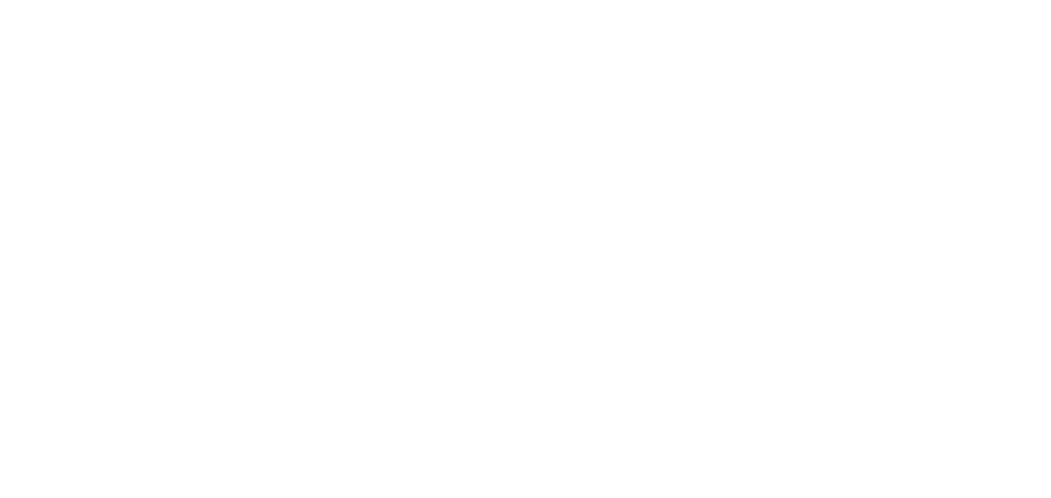
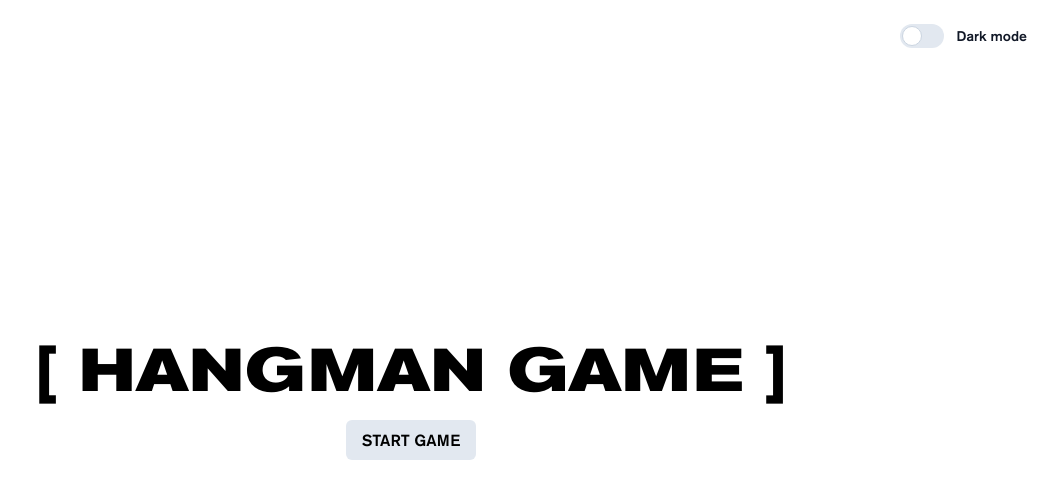
Before and after one commit to karpovIlya/HANGMAN, a website built with Vite: page index.html in a window 1280 px wide. Shown: the whole page, without its empty margins (229-1280 px from the left). Built offline with nearby package versions, Linux system fonts and the light colour scheme.

Commit message:
Create a start page and toggle dark/light theme

```diff
--- a/index.html
+++ b/index.html
@@ -10,7 +10,51 @@
     <title>Hangman game</title>
   </head>
   <body>
-    <div id="app"></div>
+    <div id="app">
+      <div class="theme-switcher-wrapper">
+        <label class="inline-flex items-center cursor-pointer">
+          <input type="checkbox" id="theme-swicther" class="sr-only peer">
+          <div
+            class="
+              relative
+              w-11
+              h-6
+              bg-slate-200
+              peer-focus:outline-none
+              peer-focus:ring-4
+              peer-focus:ring-indigo-500
+              dark:peer-focus:ring-indigo-800
+              rounded-full
+              peer
+              dark:bg-slate-700
+              peer-checked:after:translate-x-full
+              rtl:peer-checked:after:-translate-x-full
+              peer-checked:after:border-white
+              after:content-['']
+              after:absolute after:top-[2px]
+              after:start-[2px]
+              after:bg-white
+              after:border-slate-300
+              after:border
+              after:rounded-full
+              after:h-5
+              after:w-5
+              after:transition-all
+              dark:border-slate-600
+              peer-checked:bg-indigo-600
+            "
+          >
+          </div>
+          <span class="ms-3 text-sm font-medium text-gray-900 dark:text-gray-300">
+            Dark mode
+          </span>
+        </label>
+      </div>
+      <h1 class="logo">[ HANGMAN GAME ]</h1>
+      <div id="game">
+        <button class="button-primary">START GAME</button>
+      </div>
+    </div>
     <script type="module" src="/src/js/main.js"></script>
   </body>
 </html>
--- a/src/css/style.css
+++ b/src/css/style.css
@@ -26,3 +26,18 @@
     font-family: Akzidenz, system-ui, sans-serif;
   }
 }
+
+@layer components {
+  #app {
+    @apply h-screen flex flex-col items-center justify-center dark:text-white dark:bg-slate-800
+  }
+  .logo {
+    @apply text-2xl sm:text-4xl md:text-6xl font-bold uppercase
+  }
+  .button-primary {
+    @apply bg-slate-200 rounded-md px-4 py-2 font-medium uppercase hover:bg-slate-300 mt-2 sm:mt-5 dark:bg-indigo-500 hover:dark:bg-indigo-600
+  }
+  .theme-switcher-wrapper {
+    @apply absolute top-6 right-6
+  }
+}
--- a/src/js/main.js
+++ b/src/js/main.js
@@ -1 +1,4 @@
 import '/src/css/style.css'
+import { swicthThemeHandler } from './utilities'
+
+swicthThemeHandler()
--- /dev/null
+++ b/src/js/utilities.js
@@ -0,0 +1,21 @@
+export const swicthThemeHandler = () => {
+  const themeSwicther = document.getElementById('theme-swicther')
+  const htmlElement = document.documentElement
+  const darkThemeClass = 'dark'
+  const themeKeyInStorage = 'theme'
+
+  if (localStorage.getItem(themeKeyInStorage)) {
+    htmlElement.classList.add(darkThemeClass)
+    themeSwicther.checked = true
+  }
+
+  themeSwicther.addEventListener('input', () => {
+    htmlElement.classList.toggle(darkThemeClass)
+
+    if (htmlElement.classList.contains(darkThemeClass)) {
+      localStorage.setItem(themeKeyInStorage, darkThemeClass)
+    } else {
+      localStorage.setItem(themeKeyInStorage, '')
+    }
+  })
+}
--- a/tailwind.config.js
+++ b/tailwind.config.js
@@ -1,5 +1,6 @@
 /** @type {import('tailwindcss').Config} */
 export default {
+  darkMode: 'selector',
   content: ['./index.html', './src/**/*.js'],
   theme: {
     extend: {},
```
